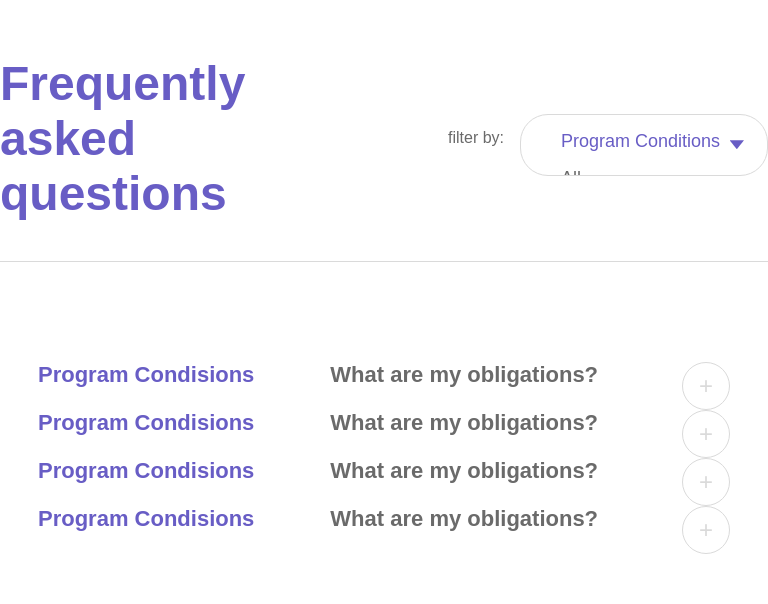
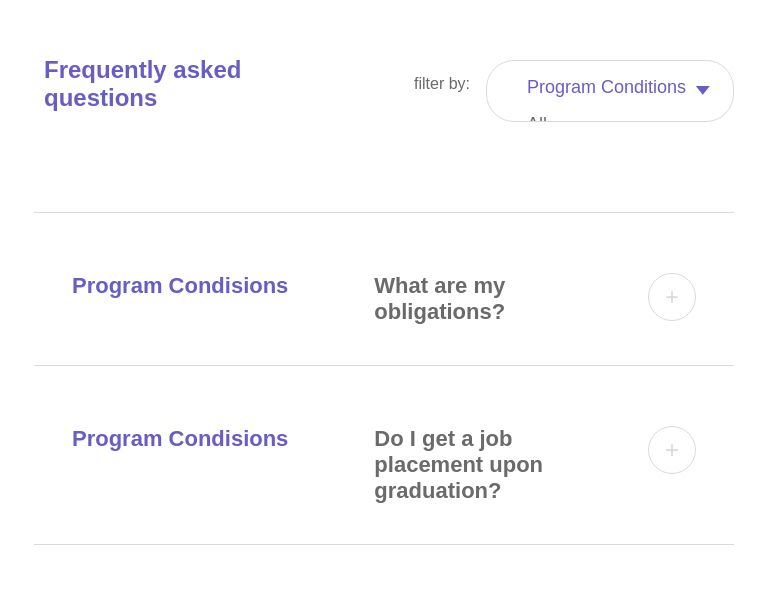
Before and after one commit to khalidsheet/harbour-space-frontend-challenge, a React (Create React App) app: page / in a window 768 px wide. Shown: the part 3220-3824 px from the top of the page. Built offline with nearby package versions, Linux system fonts and the light colour scheme; a web font is replaced by a local one.

Commit message:
almost there with faq

```diff
--- a/src/components/FAQ/Faq.tsx
+++ b/src/components/FAQ/Faq.tsx
@@ -23,13 +23,13 @@ export default function Faq() {
           </div>
         </div>
       </div>
-      <div className="line"></div>
       <div className="body">
         <div className="collapsibles">
-          <Collapse />
-          <Collapse />
-          <Collapse />
-          <Collapse />
+          <div className="line"></div>
+          <Collapse title="What are my obligations?" />
+          <Collapse title="Do I get a job placement upon graduation?" />
+          <Collapse title="What if I want to start my own company?" />
+          <Collapse title="Do I need a visa?" />
         </div>
       </div>
     </div>
--- a/src/components/FAQ/components/Collapse/Collapse.tsx
+++ b/src/components/FAQ/components/Collapse/Collapse.tsx
@@ -1,14 +1,15 @@
 import React, { useState } from "react";
 import "./Collapse.css";
 import { Collapse as ReactCollapse } from "react-collapse";
+import { ICollapse } from "./interfaces";
 
-export default function Collapse() {
+export default function Collapse({ title }: ICollapse) {
   const [isOpened, setIsOpened] = useState(false);
   return (
     <div className="collapsible">
       <div className="header">
         <div className="type">Program Condisions</div>
-        <div className="title">What are my obligations?</div>
+        <div className="title">{title}</div>
         <div className="button">
           <button
             className="button-micro"
@@ -45,6 +46,7 @@ export default function Collapse() {
           </p>
         </div>
       </ReactCollapse>
+      <div className="line"></div>
     </div>
   );
 }
--- /dev/null
+++ b/src/components/FAQ/components/Collapse/interfaces.ts
@@ -0,0 +1,4 @@
+export interface ICollapse {
+  title: string;
+  content?: string;
+}
--- a/src/tablet-responsive.css
+++ b/src/tablet-responsive.css
@@ -78,4 +78,14 @@
   .testimonial .footer {
     padding: 0 60px !important;
   }
+
+  .faq {
+    max-width: 700px;
+    margin: 0 auto;
+  }
+
+  .faq .header .title {
+    font-size: 24px !important;
+    margin-left: 10px;
+  }
 }
```
